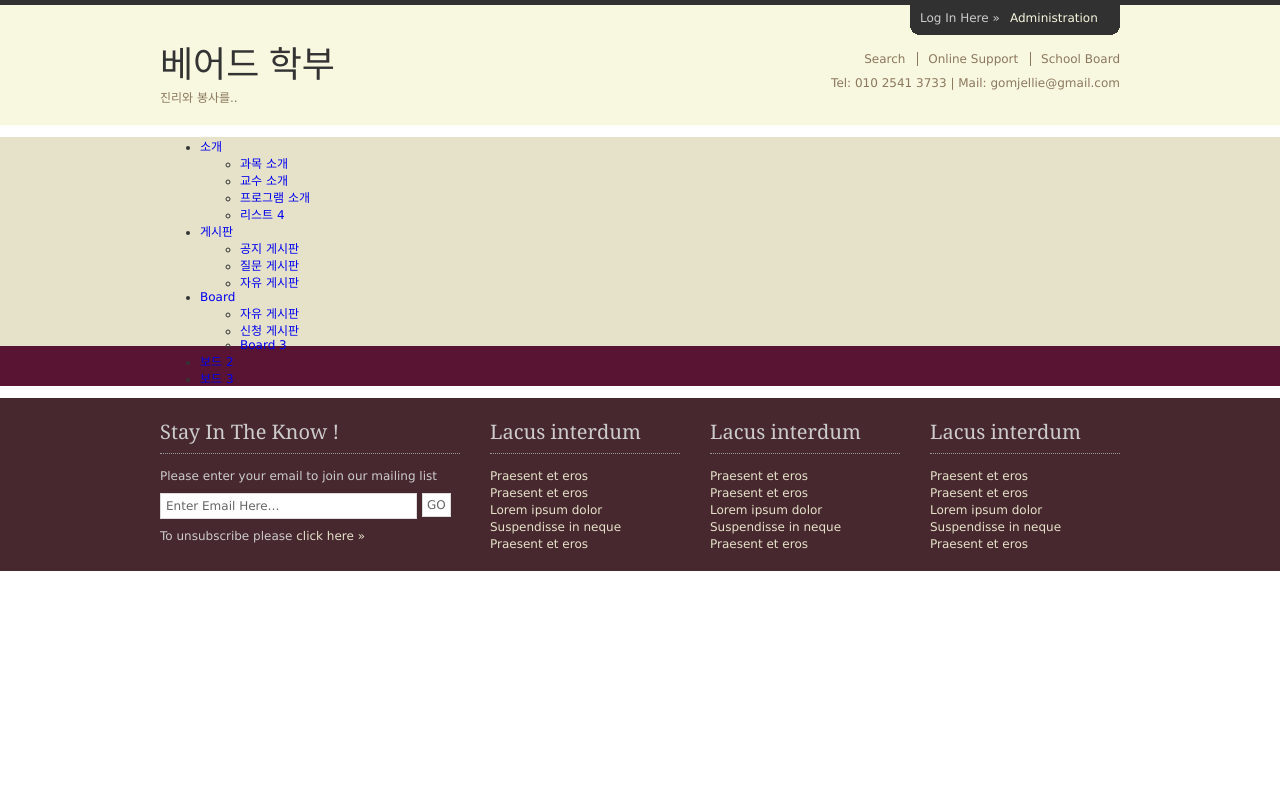
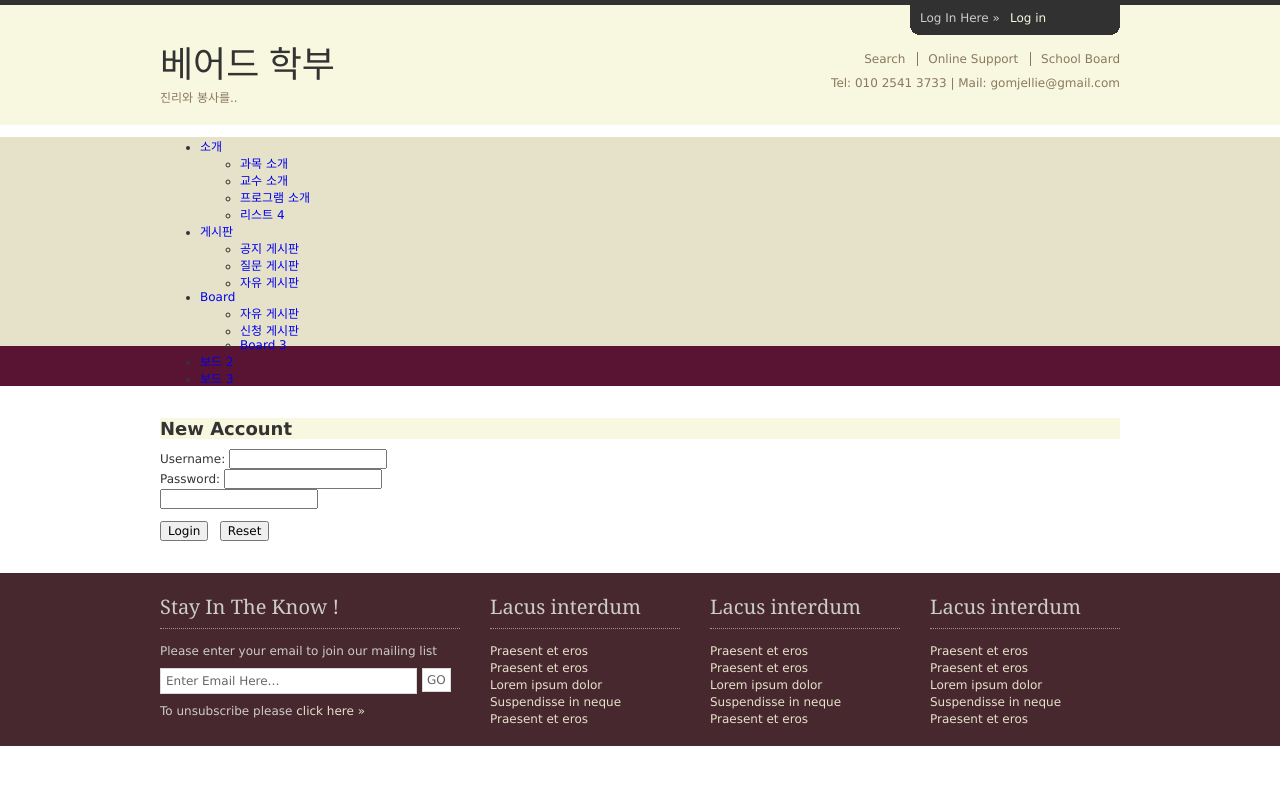
Before and after one commit to gomjellie/educational-webpage, a Flask app: page /account/new in a window 1280 px wide. Shown: the top 785 px of the page. Run offline with Flask 2, Linux system fonts and the light colour scheme.

Commit message:
코드정리 && new account

```diff
--- a/app/templates/account/new/index.html
+++ b/app/templates/account/new/index.html
@@ -1,4 +1,28 @@
+
 {% extends "base.html" %}
 {% block body %}
-
+<div id="container">
+    <h2>New Account</h2>
+    <form id="teacherForm" action="{{ url_for('new_account') }}" method="POST">
+        <fieldset>
+            <legend>Teachers Login Form</legend>
+            <label for="teachername">Username:
+                <input type="text" name="username" id="teachername" value="" />
+            </label>
+            <br/>
+            <label for="teacherpass">Password:
+                <input type="password" name="password" id="teacherpass" value="" />
+            </label>
+            <br/>
+            <label>
+                <input type="text" name="department" id="department" value="" />
+            </label>
+            <p>
+                <input type="submit" name="teacherlogin" id="teacherlogin" value="Login" />
+                &nbsp;
+                <input type="reset" name="teacherreset" id="teacherreset" value="Reset" />
+            </p>
+        </fieldset>
+    </form>
+</div>
 {% endblock %}
--- a/app/templates/base.html
+++ b/app/templates/base.html
@@ -45,16 +45,16 @@ Licence URI: http://www.os-templates.com/template-terms
               <input class="checkbox" type="checkbox" name="remember" id="teacherremember" checked="checked" />
               Remember me</label>
             <p>
-              <input type="button" name="teacherlogin" id="teacherlogin" value="Login" />
+              <input type="submit" name="teacherlogin" id="teacherlogin" value="Login" />
               &nbsp;
-              <input type="submit" name="teacherreset" id="teacherreset" value="submit" />
+              <input type="reset" name="teacherreset" id="teacherreset" value="Reset" />
             </p>
           </fieldset>
         </form>
       </div>
       <div class="topbox last">
         <h2>Pupils Login Here</h2>
-        <form id="pupilForm" action="#" method="POST">
+        <form id="pupilForm" action="/login" method="POST">
           <fieldset>
             <legend>Pupils Login Form</legend>
             <label for="pupilname">Username:
@@ -67,7 +67,7 @@ Licence URI: http://www.os-templates.com/template-terms
               <input class="checkbox" type="checkbox" name="remember" id="pupilremember" checked="checked" />
               Remember me</label>
             <p>
-              <input type="button" name="pupillogin" id="pupillogin" value="Login" />
+              <input type="submit" name="pupillogin" id="pupillogin" value="Login" />
               &nbsp;
               <input type="reset" name="pupilreset" id="pupilreset" value="Reset" />
             </p>
@@ -80,10 +80,10 @@ Licence URI: http://www.os-templates.com/template-terms
       <ul>
         {% if current_user.is_authenticated %}
         <li class="left">Hi &raquo; {{ current_user.username }}</li>
-        <li class="right"><a href="{{ url_for('logout') }}"> log_out</a></li>
+        <li class="right"><a href="{{ url_for('logout') }}"> Log out</a></li>
         {% else %}
         <li class="left">Log In Here &raquo;</li>
-        <li class="right" id="toggle"><a id="slideit" href="#slidepanel">Administration</a><a id="closeit" style="display: none;" href="#slidepanel">Close Panel</a></li>
+        <li class="right" id="toggle"><a id="slideit" href="#slidepanel">Log in</a><a id="closeit" style="display: none;" href="#slidepanel">Close Panel</a></li>
         {% endif %}
       </ul>
     </div>
--- a/app/views.py
+++ b/app/views.py
@@ -23,6 +23,7 @@ def board():
     return render_template('board/index.html')
 
 @app.route('/board/free', methods=['GET', 'POST', 'DELETE'])
+@login_required
 def board_free():
     posts = Post.query.all()
 
@@ -132,7 +133,6 @@ def login():
             login_user(user=user, remember=remember)
 
     next_url = request.args.get('next')
-    print("next url is " + next_url)
     return redirect(
         next_url or request.referrer)
 
@@ -162,7 +162,9 @@ def api_login():
 
 @app.errorhandler(404)
 def non_existant_route(error):
-    return jsonify({"no": "such page"})
+    return jsonify({
+        "no": "such page"
+    })
 
 # @app.teardown_request
 # def shutdown_session(exception=None):
```
Also changed, not shown: app/models.py (+0 -51 lines), app/templates/account/login-required/index.html (+5 -4 lines).
